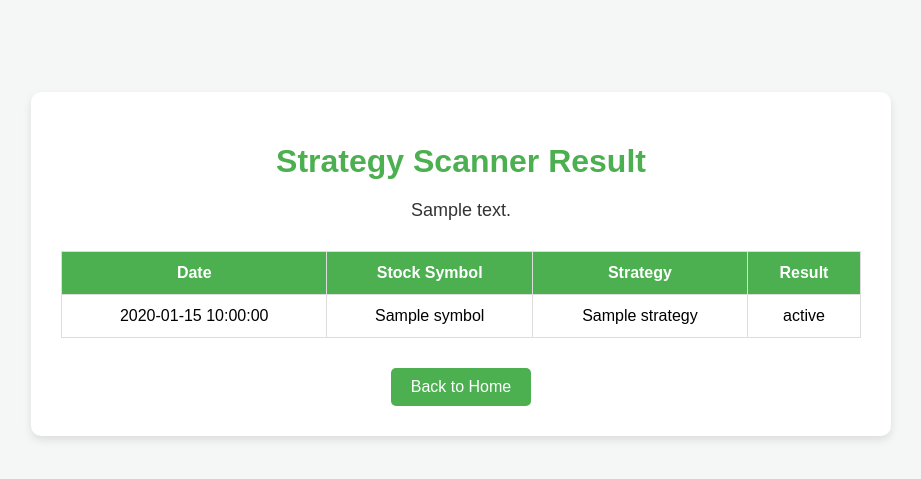
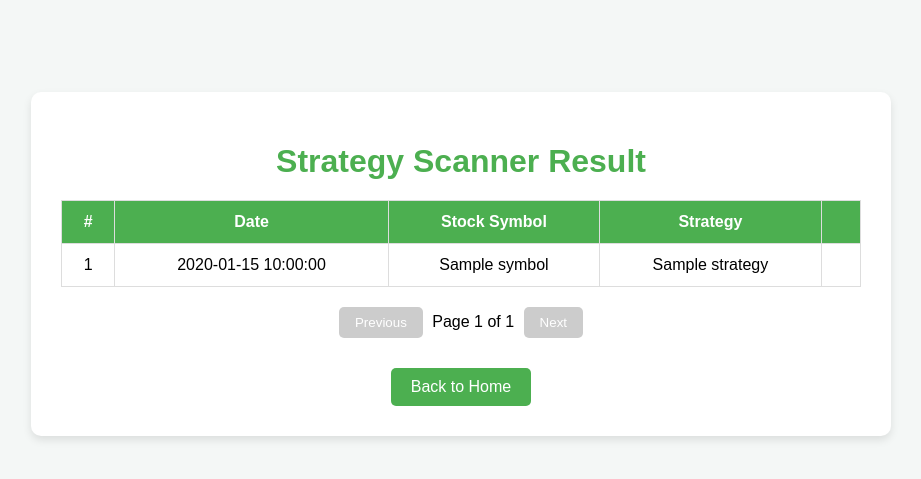
Before and after one commit to DeepGhaghra/TestWebapp, a Flask app: template templates/result.html in a window 1280 px wide. Shown: the part 136-615 px from the top of the page, without its empty margins (179-1100 px from the left). Run offline with Flask 3, Linux system fonts and the light colour scheme; the template is opened without the code that fills it: most values are stand-ins (such as "Sample title", 1, 10 or a date in 2020).

Commit message:
result page changes

```diff
--- a/app.py
+++ b/app.py
@@ -151,24 +151,28 @@ def result():
         try:
             if strategy == "abc_long":
                 alert_list = abc_long_strategy(formatted_date, category)
-                result_message = f"ABC Long strategy Result for {category} on {formatted_date}. Alerts: {', '.join(alert_list)}"
+                result_message = f"ABC Long strategy Result for {category} on {formatted_date}."
+                result_data = [{"date": formatted_date, "symbol": symbol, "strategy": "ABC Long", "status": "Alert"} for symbol in alert_list]
             elif strategy == "abc_short":
                 alert_list = abc_short_strategy(formatted_date, category)
-                result_message = f"ABC Short strategy executed for {category} on {formatted_date}. Alerts: {', '.join(alert_list)}"
+                result_message = f"ABC Short strategy executed for {category} on {formatted_date}."
+                result_data = [{"date": formatted_date, "symbol": symbol, "strategy": "ABC Short", "status": "Alert"} for symbol in alert_list]
             elif strategy == "bullish_floor":
                 alert_list = run_bullish_ground_floor_strategy(formatted_date,category)
-                result_message = f"Bullish Reversal strategy executed for {category} on {formatted_date}.Alerts: {', '.join(alert_list)}"
+                result_message = f"Bullish Reversal strategy executed for {category} on {formatted_date}."
+                result_data = [{"date": formatted_date, "symbol": symbol, "strategy": "Bullish Reversal", "status": "Alert"} for symbol in alert_list]
             elif strategy == "bearish_floor":
                 alert_list = run_bearish_ground_floor_strategy(formatted_date,category)
-                result_message = f"Bearish Reversal strategy executed for {category} on {formatted_date}.Alerts: {', '.join(alert_list)}"
+                result_message = f"Bearish Reversal strategy executed for {category} on {formatted_date}."
+                result_data = [{"date": formatted_date, "symbol": symbol, "strategy": "Bearish Reversal", "status": "Alert"} for symbol in alert_list]
             elif strategy == "alltimehigh":
                 result_message = f"All Time High Range strategy executed for {category} on {formatted_date}."
             else:
                 result_message = "Invalid strategy selected."
-
+                result_data = []
             logger.info(f"Result message: {result_message}")
             # Render result page with output
-            return render_template('result.html', result_message=result_message)
+            return render_template('result.html', result_message=result_message,result_data=result_data)
         except Exception as e:
             logger.error(f"Error during strategy execution: {e}")
             return "An error occurred while processing your request. Please try again."
--- a/templates/result.html
+++ b/templates/result.html
@@ -75,46 +75,114 @@
             margin-top: 30px;
         }
 
+        .pagination {
+            margin-top: 20px;
+        }
+
+        .pagination button {
+            background-color: #4CAF50;
+            color: white;
+            padding: 8px 16px;
+            border: none;
+            border-radius: 5px;
+            cursor: pointer;
+            margin: 0 5px;
+        }
+
+        .pagination button:hover {
+            background-color: #45a049;
+        }
+
+        .pagination button:disabled {
+            background-color: #ccc;
+            cursor: not-allowed;
+        }
     </style>
 </head>
 <body>
     <div class="result-container">
         <h1>Strategy Scanner Result</h1>
-        <div class="result-message">
+       <!-- <div class="result-message">
             {{ result_message }}
-        </div>
+        </div> -->
 
         <!-- Table displaying results -->
-        <table class="result-table">
+        {% if result_data %}
+        <table class="result-table" id="resultTable">
             <thead>
                 <tr>
+                    <th>#</th> <!-- Auto-incrementing number column -->
                     <th>Date</th>
                     <th>Stock Symbol</th>
                     <th>Strategy</th>
-                    <th>Result</th>
+                    <th></th>
                 </tr>
             </thead>
             <tbody>
                 {% for result in result_data %}
                 <tr>
+                    <td>{{ loop.index }}</td> <!-- Auto-incrementing number -->
                     <td>{{ result.date }}</td>
                     <td>{{ result.symbol }}</td>
                     <td>{{ result.strategy }}</td>
-                    <td>{{ result.status }}</td>
+                    <td></td>
                 </tr>
                 {% endfor %}
             </tbody>
         </table>
 
+        <!-- Pagination controls -->
+        <div class="pagination">
+            <button id="prevPage">Previous</button>
+            <span id="pageInfo"></span>
+            <button id="nextPage">Next</button>
+        </div>
+        {% endif %}
+
         <a href="/" class="back-link">Back to Home</a>
     </div>
+
     <script>
-        // Show the loading spinner when the form is submitted
-        document.getElementById('strategyForm').addEventListener('submit', function (event) {
-            // Show the loading button and hide the submit button
-            document.querySelector('.submit-button').style.display = 'none';
-            document.getElementById('loadingButton').style.display = 'inline-block';
+        // Pagination logic
+        const rowsPerPage = 10; // Number of rows to display per page
+        const table = document.getElementById('resultTable');
+        const tbody = table.getElementsByTagName('tbody')[0];
+        const rows = tbody.getElementsByTagName('tr');
+        const pageInfo = document.getElementById('pageInfo');
+        const prevButton = document.getElementById('prevPage');
+        const nextButton = document.getElementById('nextPage');
+
+        let currentPage = 1;
+
+        function showPage(page) {
+            const start = (page - 1) * rowsPerPage;
+            const end = start + rowsPerPage;
+
+            for (let i = 0; i < rows.length; i++) {
+                rows[i].style.display = (i >= start && i < end) ? '' : 'none';
+            }
+
+            pageInfo.textContent = `Page ${page} of ${Math.ceil(rows.length / rowsPerPage)}`;
+            prevButton.disabled = page === 1;
+            nextButton.disabled = page === Math.ceil(rows.length / rowsPerPage);
+        }
+
+        prevButton.addEventListener('click', () => {
+            if (currentPage > 1) {
+                currentPage--;
+                showPage(currentPage);
+            }
         });
+
+        nextButton.addEventListener('click', () => {
+            if (currentPage < Math.ceil(rows.length / rowsPerPage)) {
+                currentPage++;
+                showPage(currentPage);
+            }
+        });
+
+        // Initialize the first page
+        showPage(currentPage);
     </script>
 </body>
 </html>
```
